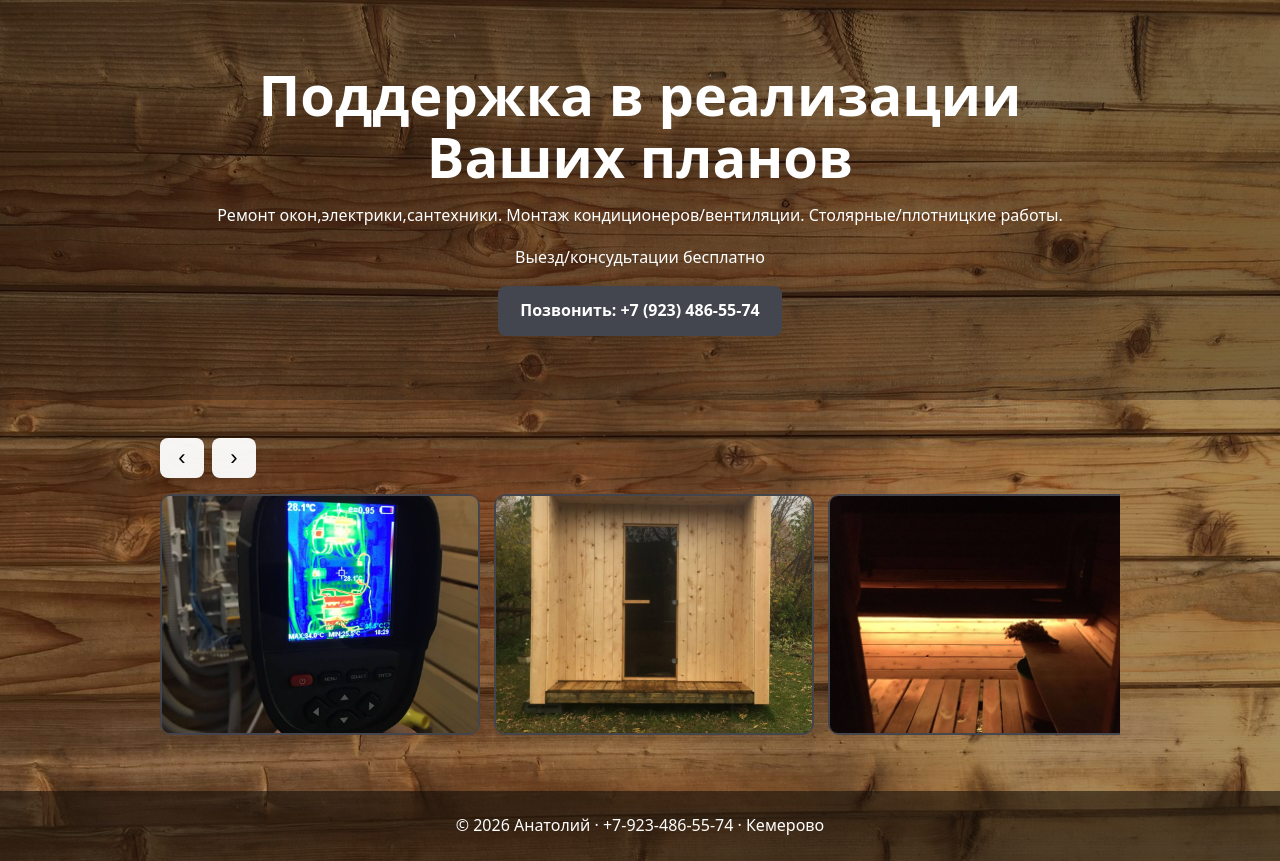
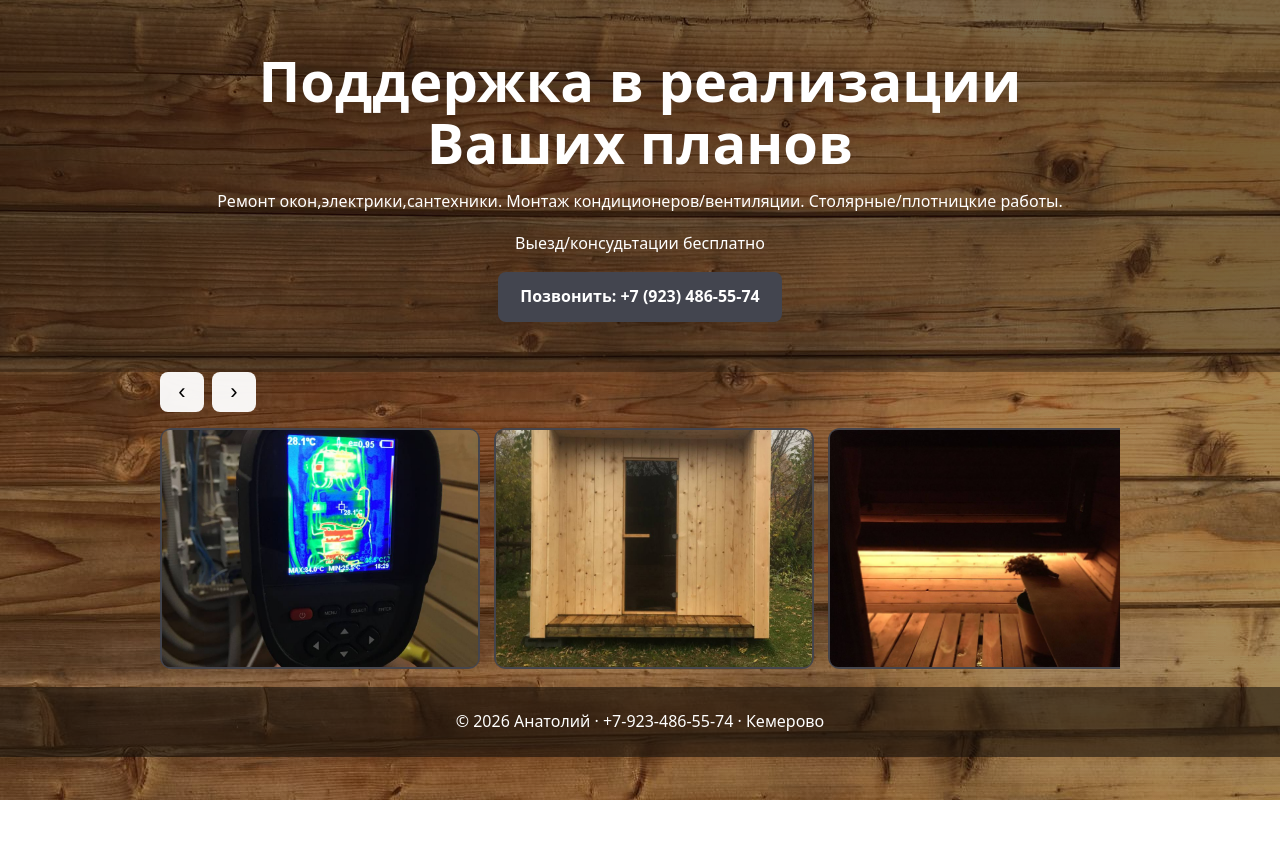
Before and after one commit to ZAKon37/zakon37.github.io, a plain HTML site: page index.html in a window 1280 px wide. After the commit the page ends 800 px from the top, so only its background shows below. Drawn offline with Linux system fonts and the light colour scheme.

Commit message:
index.html

```diff
--- a/index.html
+++ b/index.html
@@ -31,7 +31,7 @@
     }
 
     header {
-      padding: 64px 16px;
+      padding: 50px 16px;
       text-align: center;
       color: white;
       background: rgba(20, 14, 10, 0.3);
@@ -63,7 +63,7 @@
     }
 
     main section {
-      padding: 38px 0;
+      padding: 0px 0;
     }
 
     .card {
```
